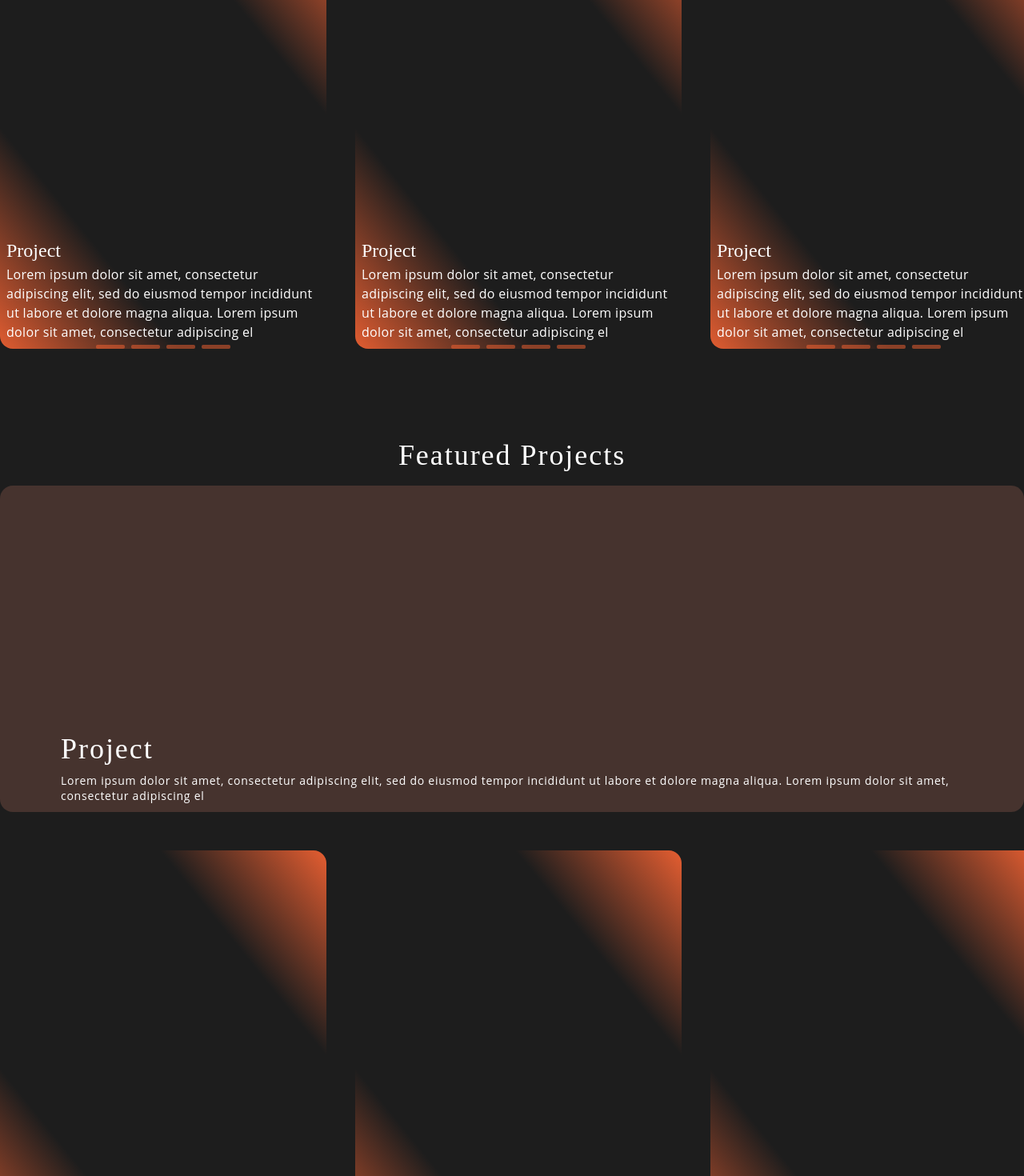
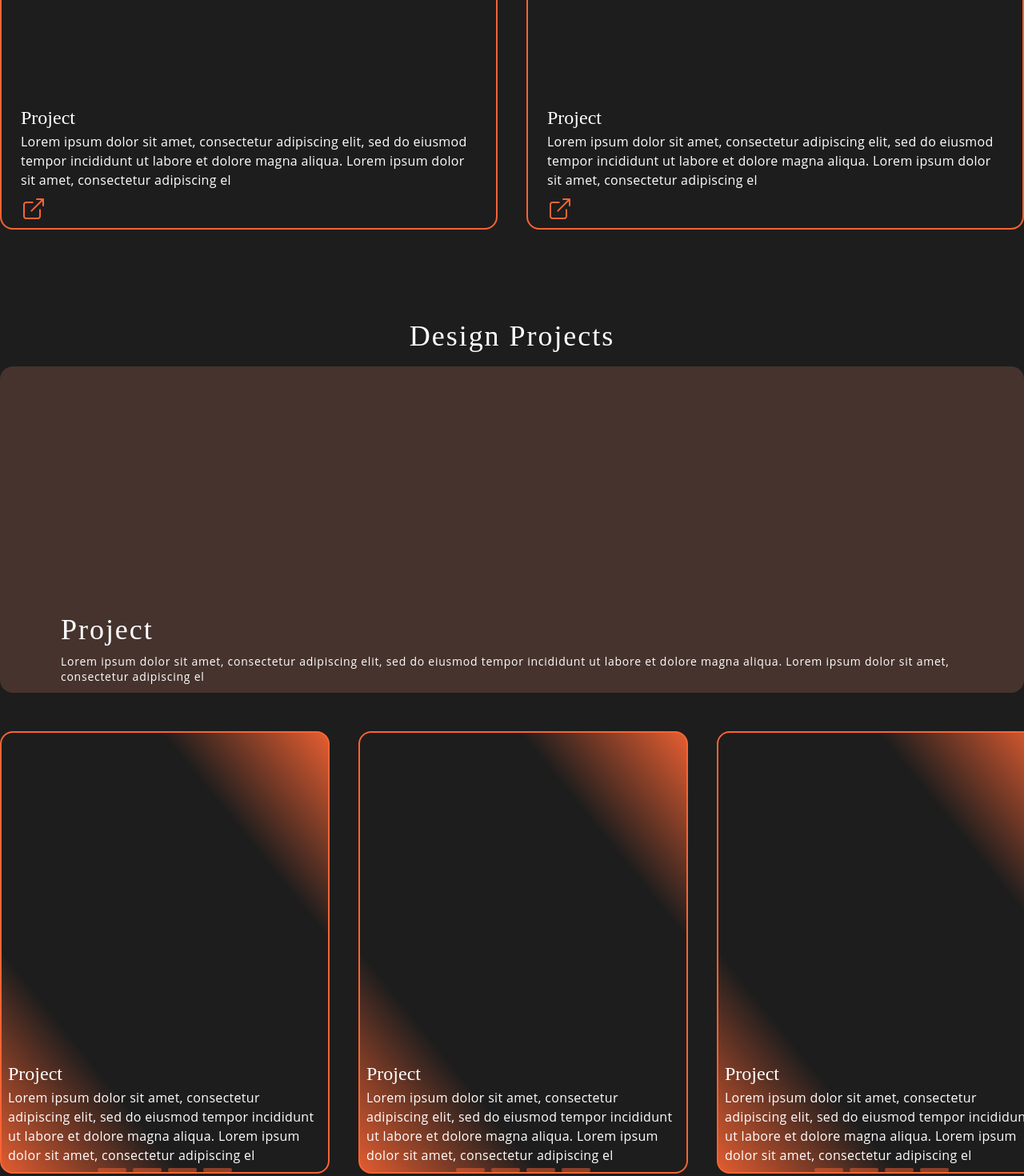
Before and after one commit to Bolanihun/DesginbyAishah, a React (Vite) app: page /project in a window 1280 px wide. Shown: the part 740-2210 px from the top of the page at 80% size. Built offline with nearby package versions, Linux system fonts and the light colour scheme.

Commit message:
Project page & Skill Component modification

```diff
--- a/src/Component/Skills.jsx
+++ b/src/Component/Skills.jsx
@@ -7,7 +7,7 @@ export default function Skills() {
         <div className="skills-wrapper flex space-x-80">
           <div className="skill-textcontent flex flex-col">
             <h2 className="mb-5 text-white text-5xl">Design Philosophy</h2>
-            <p className="w-80 text-white text-base tracking-wider">
+            <p className="w-96 text-white text-base tracking-wider">
               In my design journey, I blend innovation with usability, aiming
               for designs that not only look beautiful but also enhance the
               user's journey. My love for clean, intuitive interfaces is matched
@@ -75,7 +75,7 @@ export default function Skills() {
         <div className="skills-wrapper flex space-x-80">
           <div className="skill-textcontent flex flex-col">
             <h2 className="mb-5 text-white text-5xl">Development Expertise</h2>
-            <p className="w-80 text-white text-base tracking-wider">
+            <p className="w-2/3 text-white text-base tracking-wider">
               As a frontend developer, I specialize in crafting responsive and
               performant web applications. Proficient in HTML, CSS, and
               JavaScript, I bring designs to life with frameworks like React.js.
--- a/src/index.css
+++ b/src/index.css
@@ -29,7 +29,8 @@
     rgba(249, 100, 51, 1) -2.36%,
     rgba(249, 100, 51, 0) 24.43%,
     rgba(249, 100, 51, 0) 73.7%,
-    rgba(249, 100, 51, 1) 103.17%);
+    rgba(249, 100, 51, 1) 103.17%
+  );
   --gradient-101: linear-gradient(
     180deg,
     rgba(254, 184, 113, 0.6) 45.06%,
@@ -322,15 +323,14 @@ h1 {
     rgba(249, 100, 51, 0) 73.7%,
     rgba(249, 100, 51, 1) 103.17%
   );
+  border: 2px solid var(--orange-color);
+  border-radius: 16px;
+}
 
-  border: 2px solid -webkit-linear-gradient(219deg, rgba(249, 100, 51, 1) -2.36%, rgba(
-          249,
-          100,
-          51,
-          0
-        )
-        24.43%, rgba(249, 100, 51, 0) 73.7%, rgba(249, 100, 51, 1) 103.17%);
+.projectlitem {
+  border: 2px solid var(--orange-color);
   border-radius: 16px;
+  height: 400px;
 }
 
 .project-content {
@@ -338,6 +338,10 @@ h1 {
   flex-direction: column;
   align-items: center;
   gap: 4px;
+}
+.projectContent{
+  align-items: start;
+  justify-content: start;
 }
 .projectTextContent {
   display: flex;
@@ -358,11 +362,26 @@ h1 {
   font-weight: 400;
   /* line-height: 100%; 39px */
 }
+.projecttextContent h3{
+  font-family: var(--font-familyDisplay);
+  font-size: 24px;
+  font-style: normal;
+  font-weight: 400;
+}
 
 .projectTextContent p {
   width: 392px;
   color: var(--white-color);
   /* Sans/md2 */
+  font-family: var(--font-familyBody);
+  font-size: 16px;
+  font-style: normal;
+  font-weight: 400;
+  line-height: 150%; /* 24px */
+  letter-spacing: 0.32px;
+}
+
+.projecttextContent p{
   font-family: var(--font-familyBody);
   font-size: 16px;
   font-style: normal;
@@ -392,6 +411,7 @@ h1 {
   opacity: 1;
 }
 
+/*FOOTER*/
 footer {
   width: 100%;
   height: 400px;
@@ -504,16 +524,12 @@ font-size: 61px; */
   font-family: var(--font-familyDisplay);
 }
 .skill-cards {
-
-
-
 }
 .skill-cards li {
   font-family: var(--font-familyDisplay);
 }
 
 .skill-cards .card {
-
   border-radius: 8px;
   border: 3px solid var(--gradient-100, #f96433);
   background: rgba(249, 100, 51, 0.04);
@@ -525,14 +541,14 @@ font-size: 61px; */
 /* .Expertise-wrapper{
   display: flex;
 } */
-.Expertise-title h2{
+.Expertise-title h2 {
   font-family: var(--font-familyDisplay);
 }
 
-.Expertise-title p{
+.Expertise-title p {
   font-family: var(--font-familyBody);
 }
 
-.row .title{
+.row .title {
   font-family: var(--font-familyDisplay);
 }
--- a/src/pages/Project.jsx
+++ b/src/pages/Project.jsx
@@ -1,11 +1,170 @@
-import React from 'react';
-import Project from "../Component/Project";
+import React from "react";
 
-export default function Projects(){
-    return(
-        <>
-        <Project/>
+export default function Projects() {
+  return (
+    <>
+      <section className="Project my-28">
+        <h2 className="project-title  mb-4">Frontend Projects</h2>
+        <div className="projects">
+          <div className="row1-project md:container md:mx-auto">
+            <div className="media">
+              <div className="text-content">
+                <h3>Project</h3>
+                <p>
+                  Lorem ipsum dolor sit amet, consectetur adipiscing elit, sed
+                  do eiusmod tempor incididunt ut labore et dolore magna aliqua.
+                  Lorem ipsum dolor sit amet, consectetur adipiscing el
+                </p>
+              </div>
+            </div>
+          </div>
 
-        </>
-    )
+          <div className="row2-project md:container md:mx-auto max-md:flex-col ">
+            <div className="projectlitem w-3/6 ">
+              <div className="projectContent flex justify-start flex-col ">
+                <div className="projecttextContent px-6 mt-60">
+                  <h3 className="text-white">Project</h3>
+                  <p className="project-Descr text-white">
+                    Lorem ipsum dolor sit amet, consectetur adipiscing elit, sed
+                    do eiusmod tempor incididunt ut labore et dolore magna
+                    aliqua. Lorem ipsum dolor sit amet, consectetur adipiscing
+                    el
+                  </p>
+                </div>
+
+                <svg className="ml-6 mt-2"
+                  xmlns="http://www.w3.org/2000/svg"
+                  width="32"
+                  height="32"
+                  viewBox="0 0 32 32"
+                  fill="none"
+                >
+                  <path
+                    d="M24 17.3333V25.3333C24 26.0406 23.719 26.7189 23.219 27.219C22.7189 27.719 22.0406 28 21.3333 28H6.66667C5.95942 28 5.28115 27.719 4.78105 27.219C4.28095 26.7189 4 26.0406 4 25.3333V10.6667C4 9.95942 4.28095 9.28115 4.78105 8.78105C5.28115 8.28095 5.95942 8 6.66667 8H14.6667M20 4H28M28 4V12M28 4L13.3333 18.6667"
+                    stroke="#F96433"
+                    stroke-width="2"
+                    stroke-linecap="round"
+                    stroke-linejoin="round"
+                  />
+                </svg>
+              </div>
+            </div>
+
+            <div className="projectlitem w-3/6 ">
+              <div className="projectContent flex flex-col">
+                <div className="projecttextContent px-6 mt-60">
+                  <h3 className=" text-white">Project</h3>
+                  <p className="project-Descr text-white">
+                    Lorem ipsum dolor sit amet, consectetur adipiscing elit, sed
+                    do eiusmod tempor incididunt ut labore et dolore magna
+                    aliqua. Lorem ipsum dolor sit amet, consectetur adipiscing
+                    el
+                  </p>
+                </div>
+
+                <svg className="ml-6 mt-2"
+                  xmlns="http://www.w3.org/2000/svg"
+                  width="32"
+                  height="32"
+                  viewBox="0 0 32 32"
+                  fill="none"
+                >
+                  <path
+                    d="M24 17.3333V25.3333C24 26.0406 23.719 26.7189 23.219 27.219C22.7189 27.719 22.0406 28 21.3333 28H6.66667C5.95942 28 5.28115 27.719 4.78105 27.219C4.28095 26.7189 4 26.0406 4 25.3333V10.6667C4 9.95942 4.28095 9.28115 4.78105 8.78105C5.28115 8.28095 5.95942 8 6.66667 8H14.6667M20 4H28M28 4V12M28 4L13.3333 18.6667"
+                    stroke="#F96433"
+                    stroke-width="2"
+                    stroke-linecap="round"
+                    stroke-linejoin="round"
+                  />
+                </svg>
+              </div>
+            </div>
+          </div>
+        </div>
+      </section>
+
+      <section className="Project my-28">
+        <h2 className="project-title  mb-4">Design Projects</h2>
+        <div className="projects">
+          <div className="row1-project md:container md:mx-auto">
+            <div className="media">
+              <div className="text-content">
+                <h3>Project</h3>
+                <p>
+                  Lorem ipsum dolor sit amet, consectetur adipiscing elit, sed
+                  do eiusmod tempor incididunt ut labore et dolore magna aliqua.
+                  Lorem ipsum dolor sit amet, consectetur adipiscing el
+                </p>
+              </div>
+            </div>
+          </div>
+
+          <div className="row2-project md:container md:mx-auto max-md:flex-col ">
+            <div className="projectlist max-md:basis-3/4">
+              <div className="project-content">
+                <div className="projectTextContent">
+                  <h3>Project</h3>
+                  <p className="project-Descr">
+                    Lorem ipsum dolor sit amet, consectetur adipiscing elit, sed
+                    do eiusmod tempor incididunt ut labore et dolore magna
+                    aliqua. Lorem ipsum dolor sit amet, consectetur adipiscing
+                    el
+                  </p>
+                </div>
+
+                <div className="slider">
+                  <button className="slider-slide"></button>
+                  <button className="slider-slide"></button>
+                  <button className="slider-slide"></button>
+                  <button className="slider-slide"></button>
+                </div>
+              </div>
+            </div>
+
+            <div className="projectlist max-md:basis-9/12">
+              <div className="project-content">
+                <div className="projectTextContent">
+                  <h3>Project</h3>
+                  <p className="project-Descr">
+                    Lorem ipsum dolor sit amet, consectetur adipiscing elit, sed
+                    do eiusmod tempor incididunt ut labore et dolore magna
+                    aliqua. Lorem ipsum dolor sit amet, consectetur adipiscing
+                    el
+                  </p>
+                </div>
+
+                <div className="slider">
+                  <button className="slider-slide"></button>
+                  <button className="slider-slide"></button>
+                  <button className="slider-slide"></button>
+                  <button className="slider-slide"></button>
+                </div>
+              </div>
+            </div>
+
+            <div className="projectlist max-md:basis-9/12">
+              <div className="project-content">
+                <div className="projectTextContent">
+                  <h3>Project</h3>
+                  <p className="project-Descr">
+                    Lorem ipsum dolor sit amet, consectetur adipiscing elit, sed
+                    do eiusmod tempor incididunt ut labore et dolore magna
+                    aliqua. Lorem ipsum dolor sit amet, consectetur adipiscing
+                    el
+                  </p>
+                </div>
+
+                <div className="slider">
+                  <button className="slider-slide"></button>
+                  <button className="slider-slide"></button>
+                  <button className="slider-slide"></button>
+                  <button className="slider-slide"></button>
+                </div>
+              </div>
+            </div>
+          </div>
+        </div>
+      </section>
+    </>
+  );
 }
```
